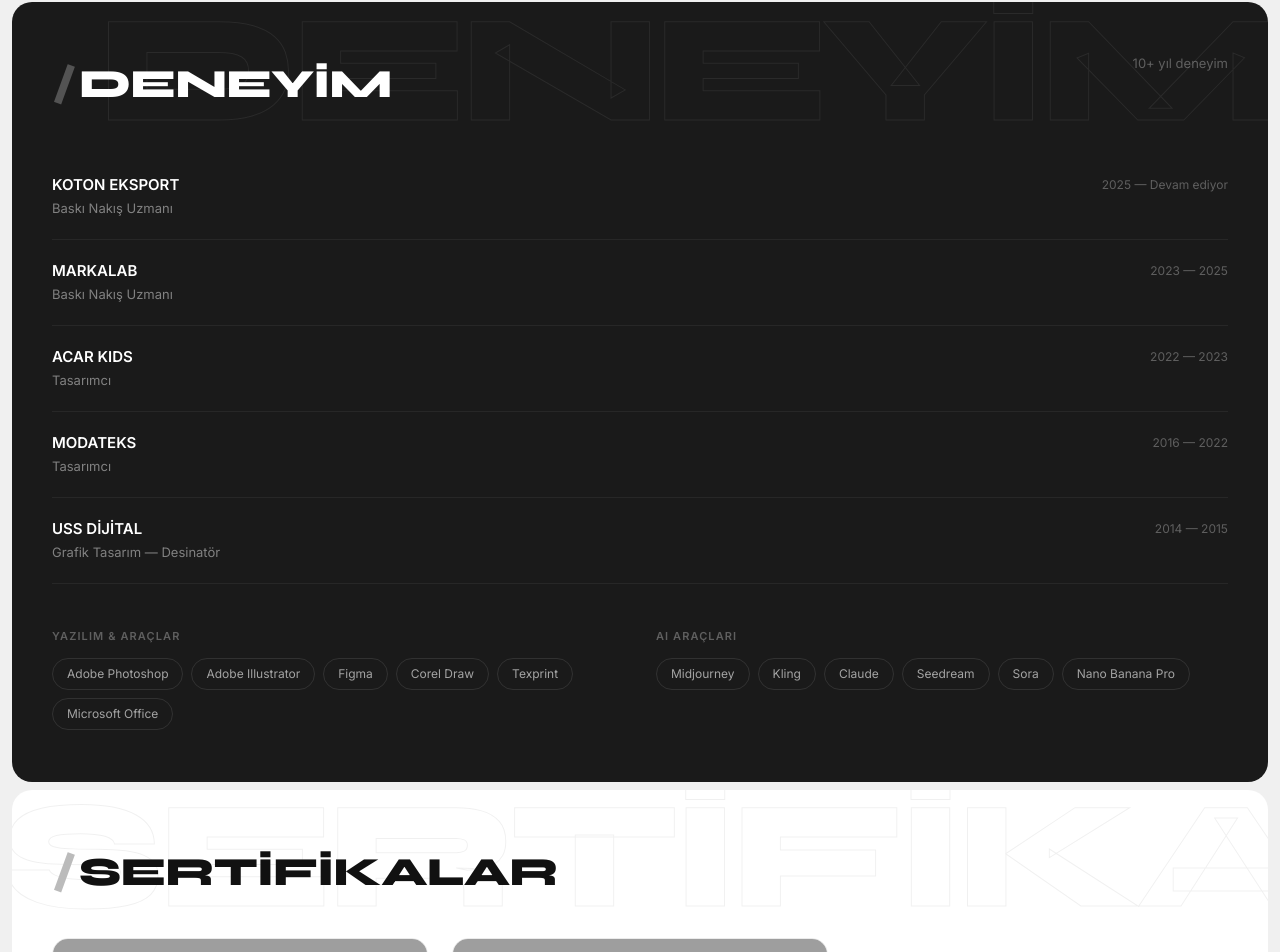
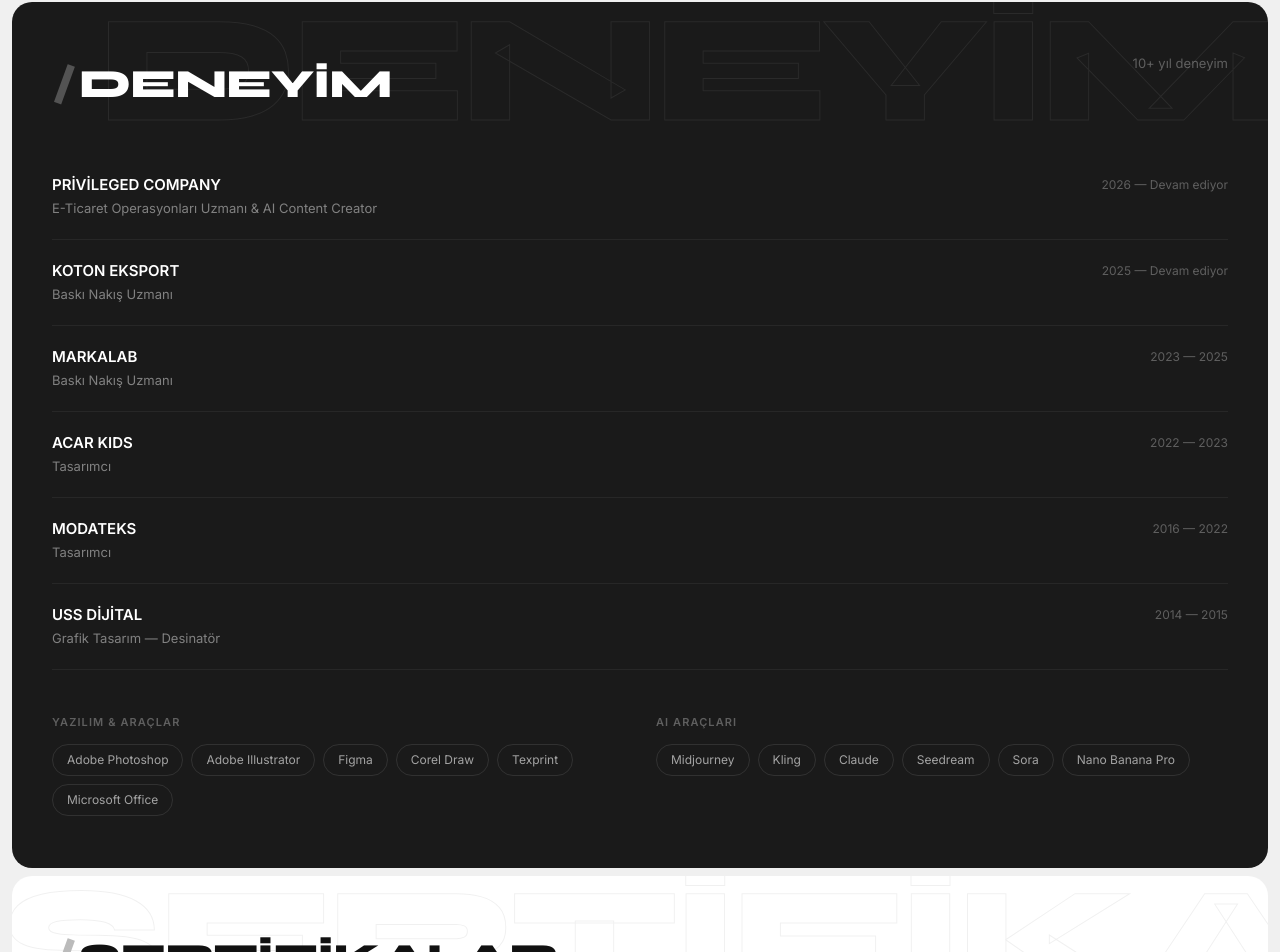
Before and after one commit to igecgili/portfolio, a Next.js app: page / in a window 1280 px wide. Shown: the part 2604-3556 px from the top of the page. Built offline with nearby package versions, Linux system fonts and the light colour scheme; grey boxes are pictures that could not be loaded.

Commit message:
Experience: add Privileged Company entry

```diff
--- a/components/Experience.tsx
+++ b/components/Experience.tsx
@@ -4,6 +4,12 @@
 import { useRef, useState } from "react";
 
 const experiences = [
+  {
+    company: "PRİVİLEGED COMPANY",
+    role: "E-Ticaret Operasyonları Uzmanı & AI Content Creator",
+    period: "2026 — Devam ediyor",
+    desc: "Privileged Company bünyesinde faaliyet gösteren dört farklı e-ticaret markasının operasyon süreçlerini uçtan uca yönettim. Shopify altyapılı mağazaların yönetimi, ürün süreçleri, dijital pazarlama ve marka geliştirme çalışmalarının yanı sıra yapay zekâ destekli içerik üretim süreçlerini yönettim.",
+  },
   {
     company: "KOTON EKSPORT",
     role: "Baskı Nakış Uzmanı",
```
